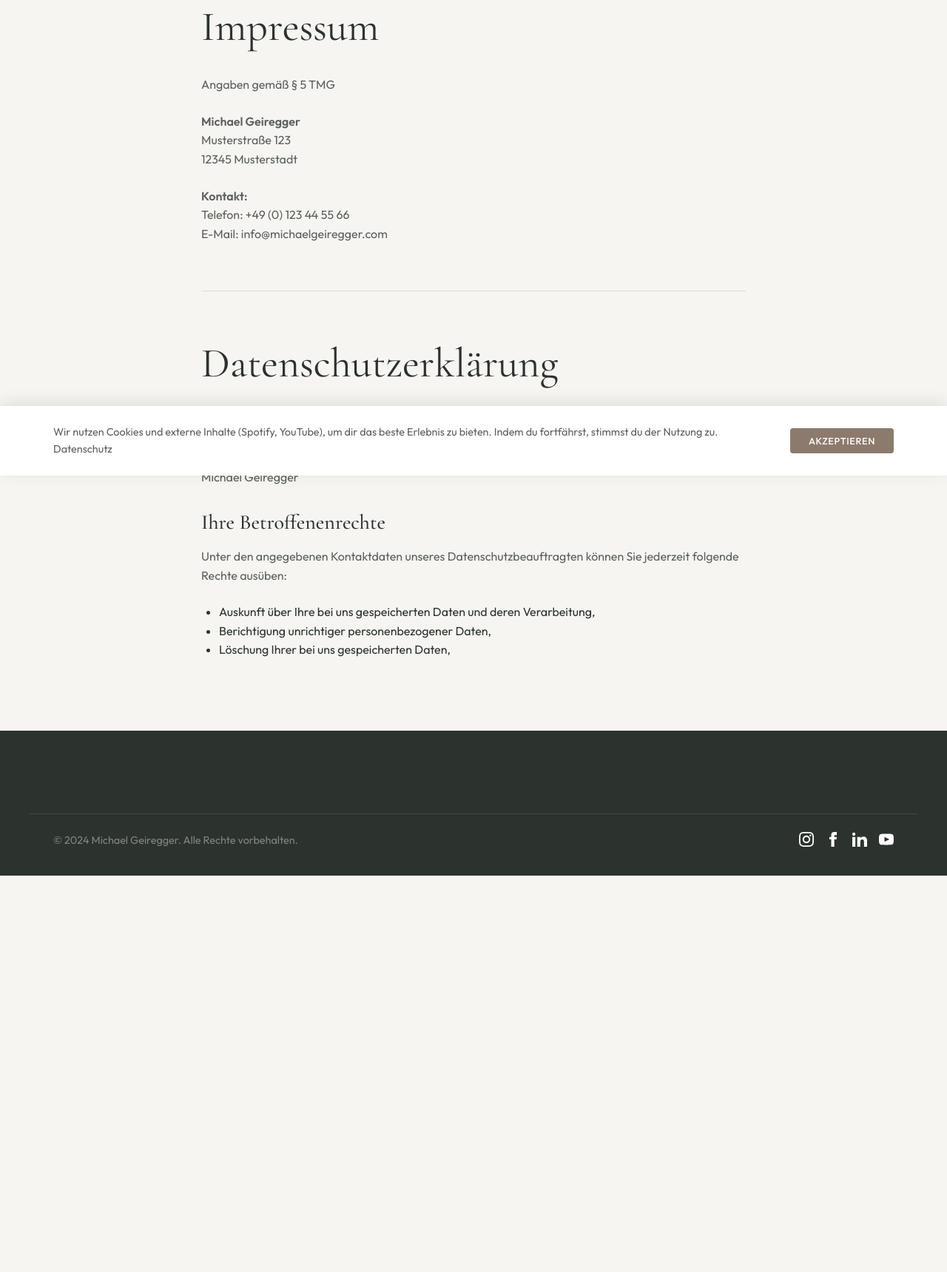
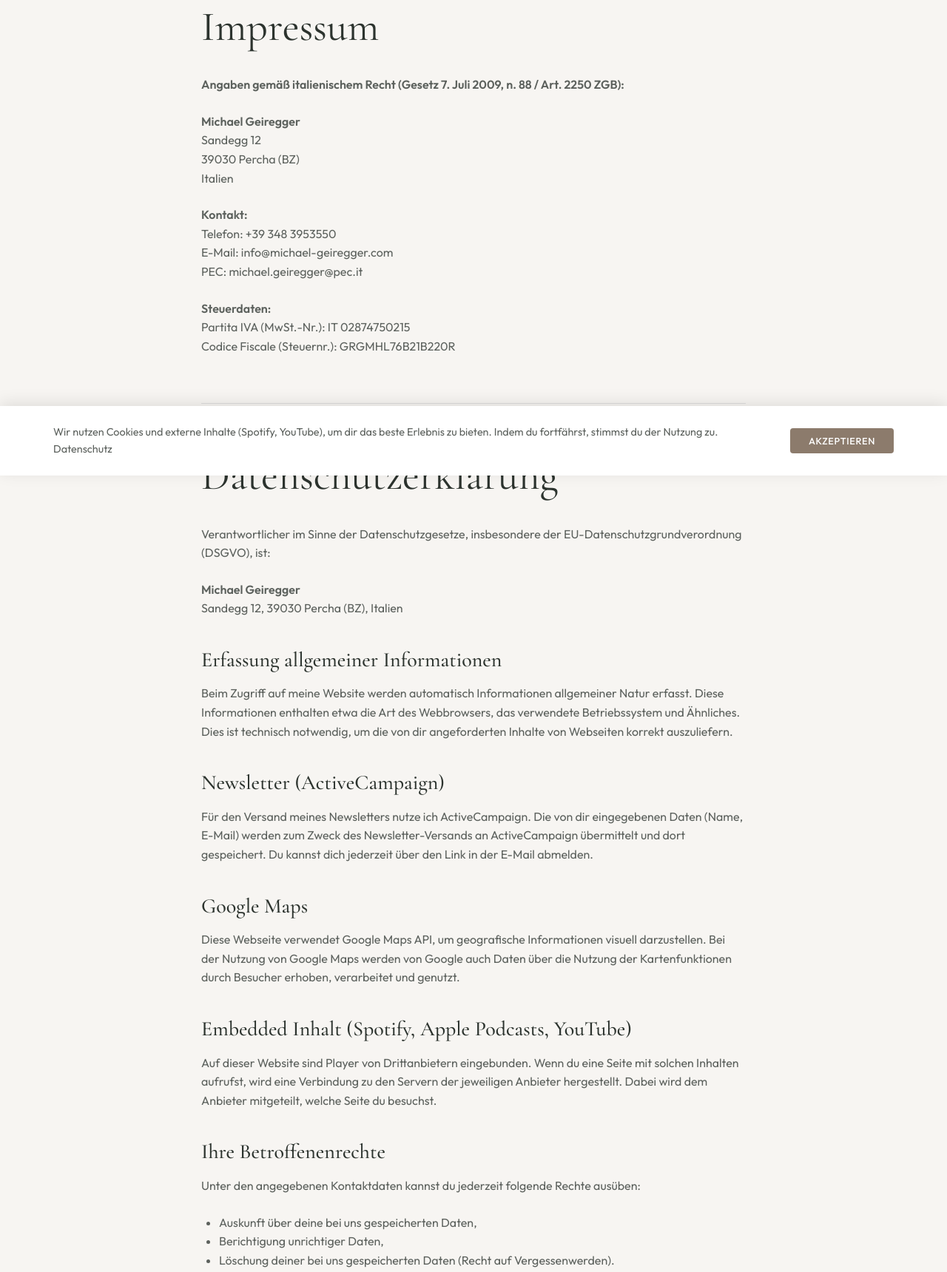
Before and after one commit to michael-geiregger/Homepage, a website built with Vite: page legal.html in a window 1280 px wide. Shown: the part 157-1877 px from the top of the page at 74% size. Before the commit the page ends 1341 px from the top, so only its background shows below. Built offline with nearby package versions, Linux system fonts and the light colour scheme.

Commit message:
Compete Legal/Imprint with official data and update contact email

```diff
--- a/legal.html
+++ b/legal.html
@@ -28,14 +28,21 @@
             <div class="container" style="max-width: 800px;">
                 <div id="impressum" style="margin-bottom: 4rem;">
                     <h1 style="margin-bottom: 2rem;">Impressum</h1>
-                    <p>Angaben gemäß § 5 TMG</p>
+                    <p><strong>Angaben gemäß italienischem Recht (Gesetz 7. Juli 2009, n. 88 / Art. 2250 ZGB):</strong>
+                    </p>
                     <p><strong>Michael Geiregger</strong><br>
-                        Musterstraße 123<br>
-                        12345 Musterstadt</p>
+                        Sandegg 12<br>
+                        39030 Percha (BZ)<br>
+                        Italien</p>
 
-                    <p><strong>Kontakt:</strong><br>
-                        Telefon: +49 (0) 123 44 55 66<br>
-                        E-Mail: info@michaelgeiregger.com</p>
+                    <p style="margin-top: 1.5rem;"><strong>Kontakt:</strong><br>
+                        Telefon: +39 348 3953550<br>
+                        E-Mail: <a href="mailto:info@michael-geiregger.com">info@michael-geiregger.com</a><br>
+                        PEC: <a href="mailto:michael.geiregger@pec.it">michael.geiregger@pec.it</a></p>
+
+                    <p style="margin-top: 1.5rem;"><strong>Steuerdaten:</strong><br>
+                        Partita IVA (MwSt.-Nr.): IT 02874750215<br>
+                        Codice Fiscale (Steuernr.): GRGMHL76B21B220R</p>
                 </div>
 
                 <hr style="border: 0; border-top: 1px solid #ddd; margin: 4rem 0;">
@@ -44,17 +51,41 @@
                     <h1 style="margin-bottom: 2rem;">Datenschutzerklärung</h1>
                     <p>Verantwortlicher im Sinne der Datenschutzgesetze, insbesondere der EU-Datenschutzgrundverordnung
                         (DSGVO), ist:</p>
-                    <p>Michael Geiregger</p>
+                    <p><strong>Michael Geiregger</strong><br>
+                        Sandegg 12, 39030 Percha (BZ), Italien</p>
 
-                    <h3 style="margin-top: 2rem; margin-bottom: 1rem;">Ihre Betroffenenrechte</h3>
-                    <p>Unter den angegebenen Kontaktdaten unseres Datenschutzbeauftragten können Sie jederzeit folgende
-                        Rechte ausüben:</p>
-                    <ul style="list-style: disc; padding-left: 1.5rem;">
-                        <li>Auskunft über Ihre bei uns gespeicherten Daten und deren Verarbeitung,</li>
-                        <li>Berichtigung unrichtiger personenbezogener Daten,</li>
-                        <li>Löschung Ihrer bei uns gespeicherten Daten,</li>
+                    <h3 style="margin-top: 2.5rem; margin-bottom: 1rem;">Erfassung allgemeiner Informationen</h3>
+                    <p>Beim Zugriff auf meine Website werden automatisch Informationen allgemeiner Natur erfasst. Diese
+                        Informationen enthalten etwa die Art des Webbrowsers, das verwendete Betriebssystem und
+                        Ähnliches. Dies ist technisch notwendig, um die von dir angeforderten Inhalte von Webseiten
+                        korrekt auszuliefern.</p>
+
+                    <h3 style="margin-top: 2.5rem; margin-bottom: 1rem;">Newsletter (ActiveCampaign)</h3>
+                    <p>Für den Versand meines Newsletters nutze ich ActiveCampaign. Die von dir eingegebenen Daten
+                        (Name, E-Mail) werden zum Zweck des Newsletter-Versands an ActiveCampaign übermittelt und dort
+                        gespeichert. Du kannst dich jederzeit über den Link in der E-Mail abmelden.</p>
+
+                    <h3 style="margin-top: 2.5rem; margin-bottom: 1rem;">Google Maps</h3>
+                    <p>Diese Webseite verwendet Google Maps API, um geografische Informationen visuell darzustellen. Bei
+                        der Nutzung von Google Maps werden von Google auch Daten über die Nutzung der Kartenfunktionen
+                        durch Besucher erhoben, verarbeitet und genutzt.</p>
+
+                    <h3 style="margin-top: 2.5rem; margin-bottom: 1rem;">Embedded Inhalt (Spotify, Apple Podcasts,
+                        YouTube)</h3>
+                    <p>Auf dieser Website sind Player von Drittanbietern eingebunden. Wenn du eine Seite mit solchen
+                        Inhalten aufrufst, wird eine Verbindung zu den Servern der jeweiligen Anbieter hergestellt.
+                        Dabei wird dem Anbieter mitgeteilt, welche Seite du besuchst.</p>
+
+                    <h3 style="margin-top: 2.5rem; margin-bottom: 1rem;">Ihre Betroffenenrechte</h3>
+                    <p>Unter den angegebenen Kontaktdaten kannst du jederzeit folgende Rechte ausüben:</p>
+                    <ul
+                        style="list-style: disc; padding-left: 1.5rem; margin-bottom: 1.5rem; color: var(--text-secondary);">
+                        <li>Auskunft über deine bei uns gespeicherten Daten,</li>
+                        <li>Berichtigung unrichtiger Daten,</li>
+                        <li>Löschung deiner bei uns gespeicherten Daten (Recht auf Vergessenwerden).</li>
                     </ul>
-                    <!-- Placeholder text standard -->
+                    <p><em>Hinweis: Diese Datenschutzerklärung dient als Vorlage und sollte von einem Fachanwalt geprüft
+                            werden.</em></p>
                 </div>
             </div>
         </section>
```
Also changed, not shown: contact.html (+2 -2 lines).
